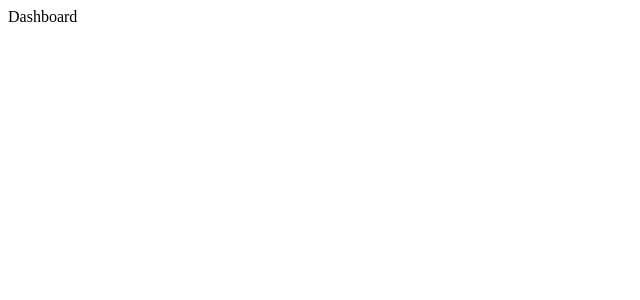
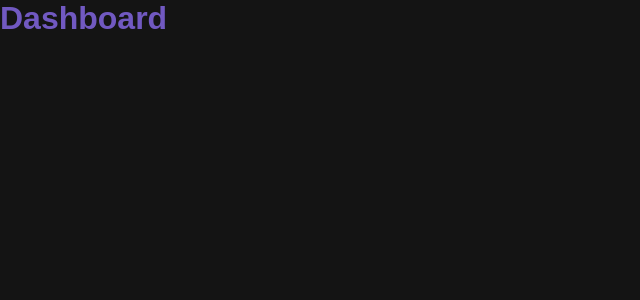
Before and after one commit to BrunoSaibert/brunoflix, a React (Create React App) app: page / in a window 1280 px wide. Shown: the top 300 px of the page, without its empty margins (0-640 px from the left). Built offline with nearby package versions, Linux system fonts and the light colour scheme.

Commit message:
feat: adicionar styled-components

```diff
--- a/package.json
+++ b/package.json
@@ -17,6 +17,7 @@
     "react-dom": "^16.13.1",
     "react-router-dom": "^5.2.0",
     "react-scripts": "3.4.1",
+    "styled-components": "^5.1.1",
     "typescript": "~3.7.2"
   },
   "scripts": {
@@ -39,6 +40,7 @@
   },
   "devDependencies": {
     "@types/react-router-dom": "^5.1.5",
+    "@types/styled-components": "^5.1.1",
     "eslint-config-prettier": "^6.11.0",
     "eslint-import-resolver-typescript": "^2.0.0",
     "eslint-plugin-prettier": "^3.1.4",
--- a/src/App.tsx
+++ b/src/App.tsx
@@ -1,12 +1,17 @@
 import React from 'react';
 import { BrowserRouter } from 'react-router-dom';
+
+import GlobalStyle from './styles/global';
 
 import Routes from './routes';
 
 const App: React.FC = () => (
-  <BrowserRouter>
-    <Routes />
-  </BrowserRouter>
+  <>
+    <BrowserRouter>
+      <Routes />
+    </BrowserRouter>
+    <GlobalStyle />
+  </>
 );
 
 export default App;
--- a/src/pages/Dashboard/index.tsx
+++ b/src/pages/Dashboard/index.tsx
@@ -1,9 +1,9 @@
 import React from 'react';
 
-// import { Container } from './styles';
+import * as S from './styles';
 
 const Dashboard: React.FC = () => {
-  return <div>Dashboard</div>;
+  return <S.Title>Dashboard</S.Title>;
 };
 
 export default Dashboard;
--- /dev/null
+++ b/src/pages/Dashboard/styles.ts
@@ -0,0 +1,5 @@
+import styled from 'styled-components';
+
+export const Title = styled.h1`
+  color: #7159c1;
+`;
--- /dev/null
+++ b/src/styles/global.ts
@@ -0,0 +1,30 @@
+import { createGlobalStyle } from 'styled-components';
+
+export default createGlobalStyle`
+  * {
+    margin: 0;
+    padding: 0;
+    outline:0;
+    box-sizing:border-box;
+  }
+
+  html, body, #root {
+    min-height: 100%;
+    overflow-x: hidden;
+  }
+
+  html {
+    scroll-behavior: smooth;
+  }
+
+  body {
+    background: #141414;
+    color: #fff;
+    -webkit-font-smoothing: antialiased !important;
+    font-family: Arial, Helvetica, sans-serif;
+  }
+
+  button{
+    cursor: pointer;
+  }
+`;
```
Also changed, not shown: 1 other file (tests, documents, lock files or other folders).
